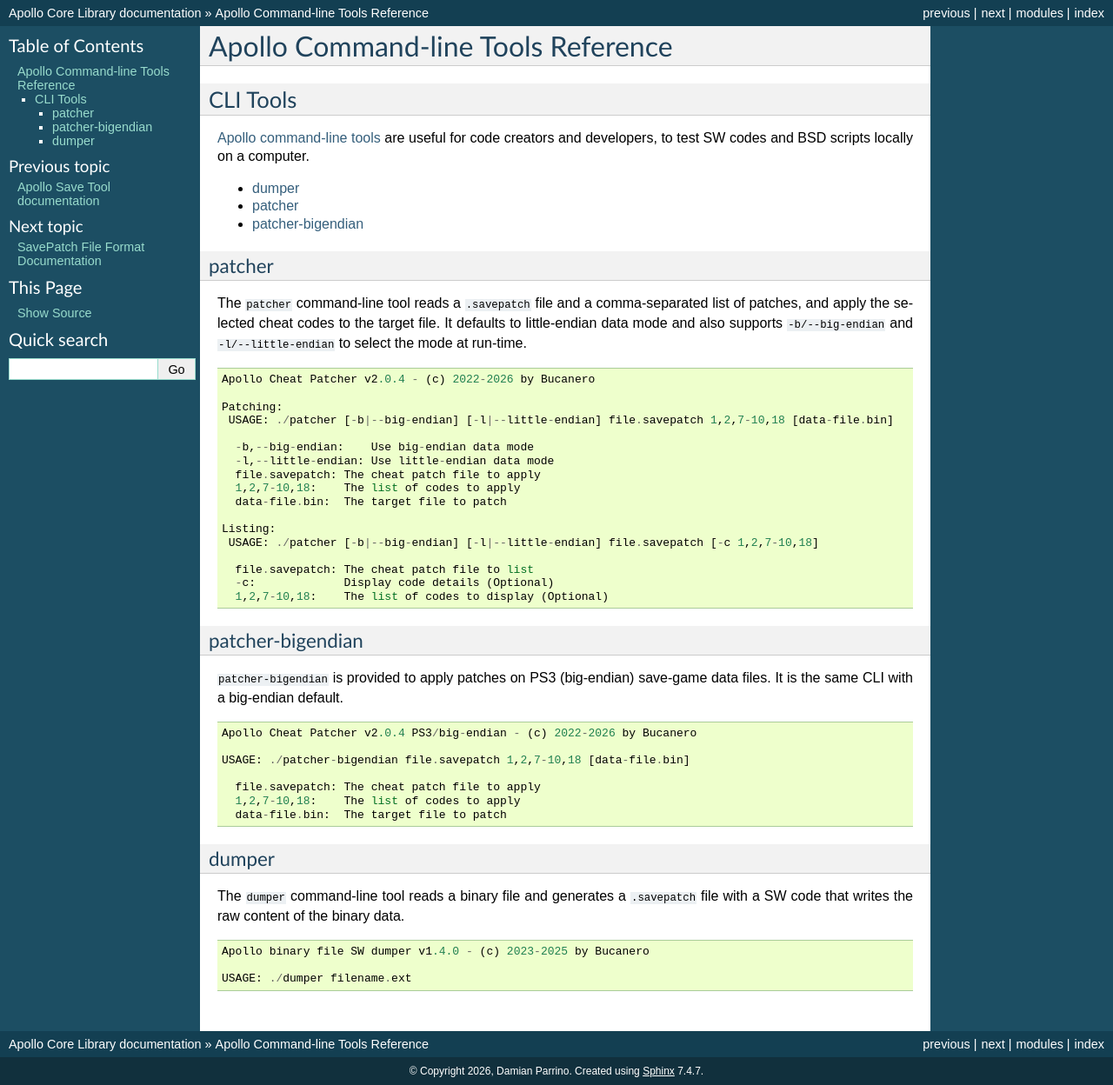
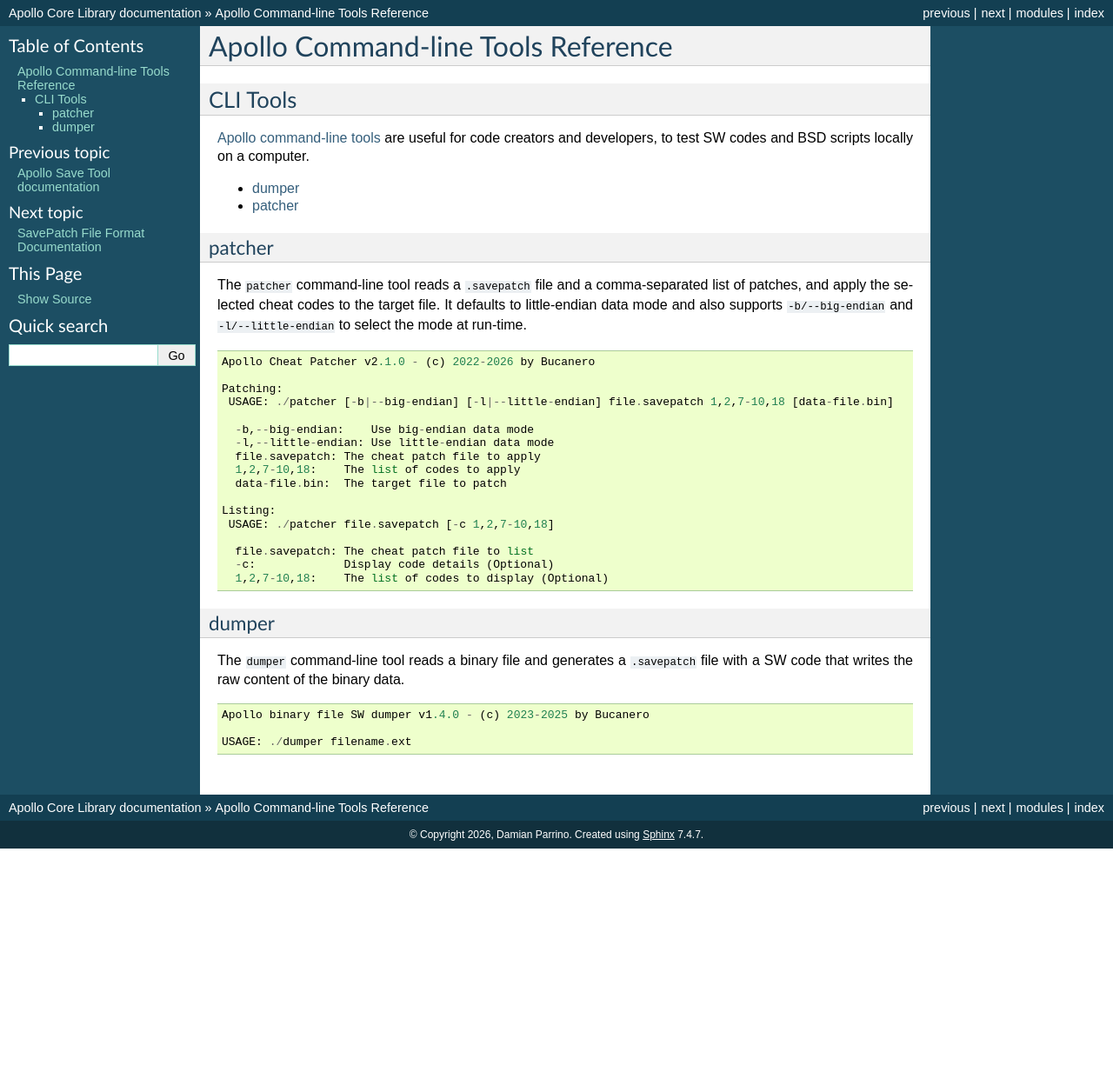
Before and after one commit to bucanero/apollo-lib, a Sphinx documentation site: the page built from docs/cli.rst, in a window 1280 px wide. Shown: the whole page at 87% size. Built offline with Sphinx 7.4.7, drawn with Linux system fonts in a browser that asks for light colours; after the commit the page ends 976 px from its top, so only the background shows below that.

Commit message:
Update cli.rst

```diff
--- a/docs/cli.rst
+++ b/docs/cli.rst
@@ -12,7 +12,6 @@ scripts locally on a computer.
 
 -  `dumper <#dumper>`__
 -  `patcher <#patcher>`__
--  `patcher-bigendian <#patcher-bigendian>`__
 
 patcher
 ~~~~~~~
@@ -25,7 +24,7 @@ mode at run-time.
 
 ::
 
-   Apollo Cheat Patcher v2.0.4 - (c) 2022-2026 by Bucanero
+   Apollo Cheat Patcher v2.1.0 - (c) 2022-2026 by Bucanero
 
    Patching:
     USAGE: ./patcher [-b|--big-endian] [-l|--little-endian] file.savepatch 1,2,7-10,18 [data-file.bin]
@@ -37,27 +36,11 @@ mode at run-time.
      data-file.bin:  The target file to patch
 
    Listing:
-    USAGE: ./patcher [-b|--big-endian] [-l|--little-endian] file.savepatch [-c 1,2,7-10,18]
+    USAGE: ./patcher file.savepatch [-c 1,2,7-10,18]
 
      file.savepatch: The cheat patch file to list
      -c:             Display code details (Optional)
      1,2,7-10,18:    The list of codes to display (Optional)
-
-patcher-bigendian
-~~~~~~~~~~~~~~~~~
-
-``patcher-bigendian`` is provided to apply patches on PS3 (big-endian)
-save-game data files. It is the same CLI with a big-endian default.
-
-::
-
-   Apollo Cheat Patcher v2.0.4 PS3/big-endian - (c) 2022-2026 by Bucanero
-
-   USAGE: ./patcher-bigendian file.savepatch 1,2,7-10,18 [data-file.bin]
-
-     file.savepatch: The cheat patch file to apply
-     1,2,7-10,18:    The list of codes to apply
-     data-file.bin:  The target file to patch
 
 dumper
 ~~~~~~
```
